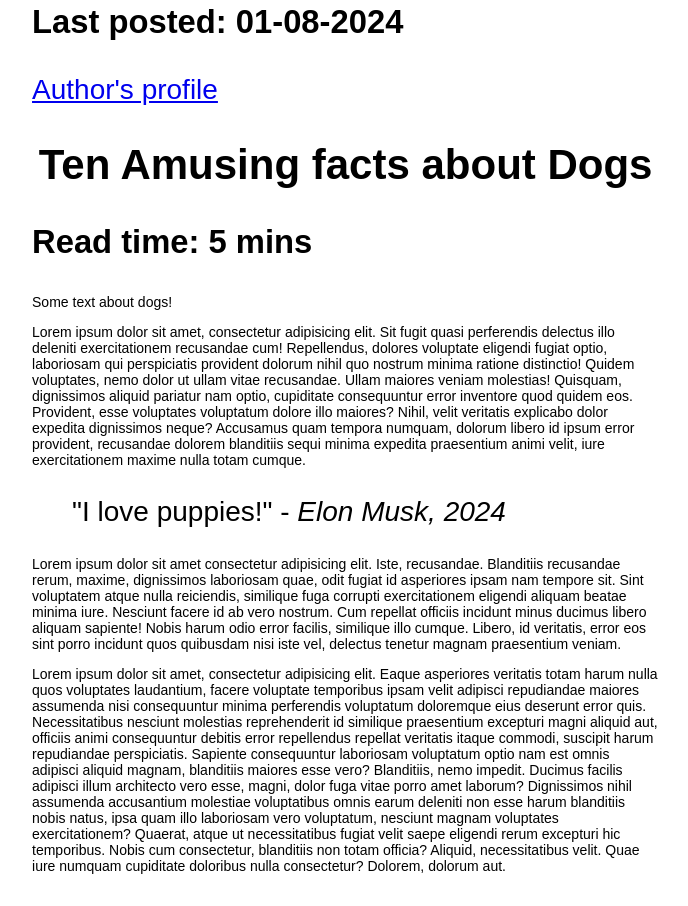
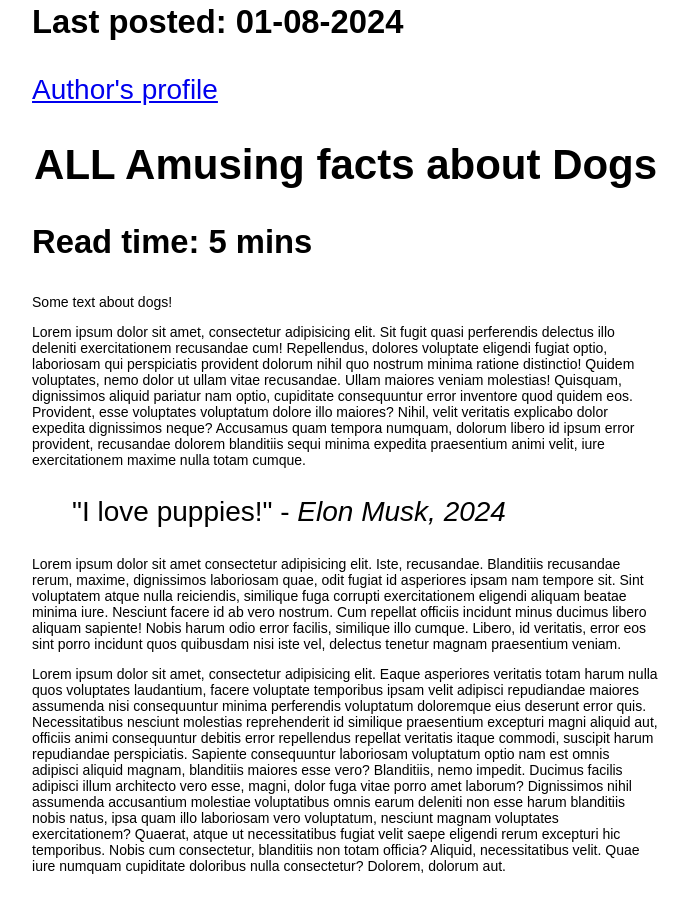
Before and after one commit to Temi-Allen/temi-allen.github.io, a plain HTML site: page index.html in a window 1280 px wide. Shown: the part 1119-2025 px from the top of the page, without its empty margins (456-1144 px from the left). Drawn offline with Linux system fonts and the light colour scheme; no server answers.

Commit message:
second commit

```diff
--- a/index.html
+++ b/index.html
@@ -78,7 +78,7 @@
                 <article>
                     <header>
                         <!-- Article's header goes here -->
-                         <h2>Ten Amusing facts about Dogs</h2>
+                         <h2>ALL Amusing facts about Dogs</h2>
                          <h3>Read time: 5 mins</h3>
                     </header>
                     <main>
```
